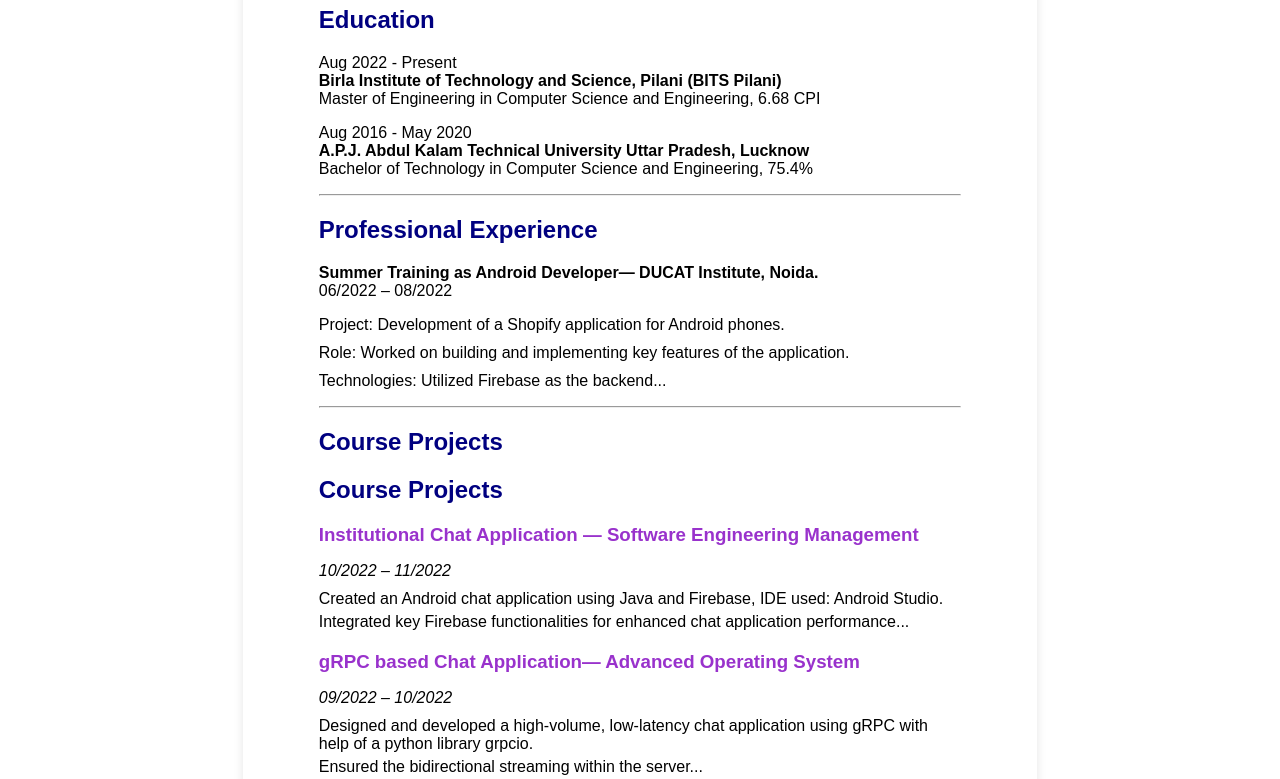
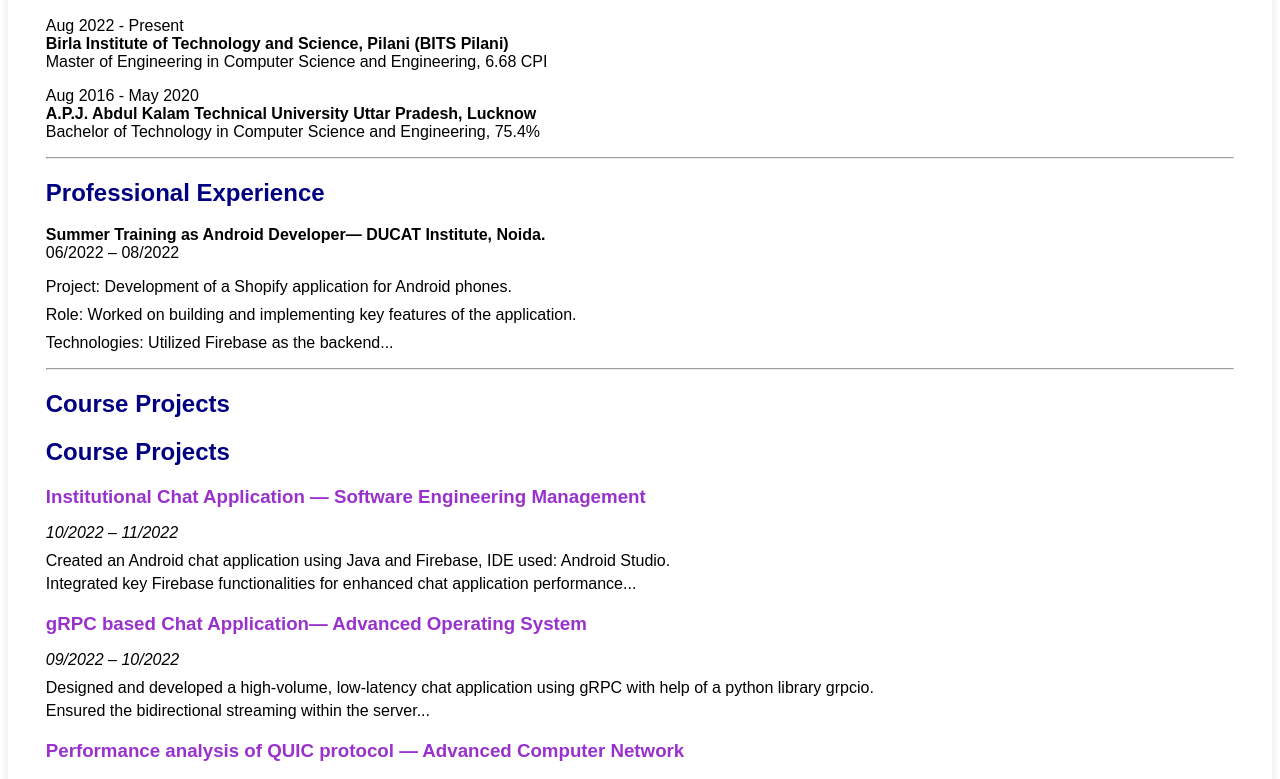
Before and after one commit to himanshushukla12/portfolio, a plain HTML site: page index.html in a window 1280 px wide. Shown: the part 157-936 px from the top of the page. Drawn offline with Linux system fonts and the light colour scheme.

Commit message:
Update style.css

```diff
--- a/style.css
+++ b/style.css
@@ -3,10 +3,9 @@ body {
 }
 
 .cv {
-    width: 210mm;
-    height: 297mm;
+
     margin: auto;
-    padding: 20mm;
+    padding: 10mm;
     box-shadow: 0 0 10px rgba(0, 0, 0, 0.1);
     background: white;
     box-sizing: border-box;
```
